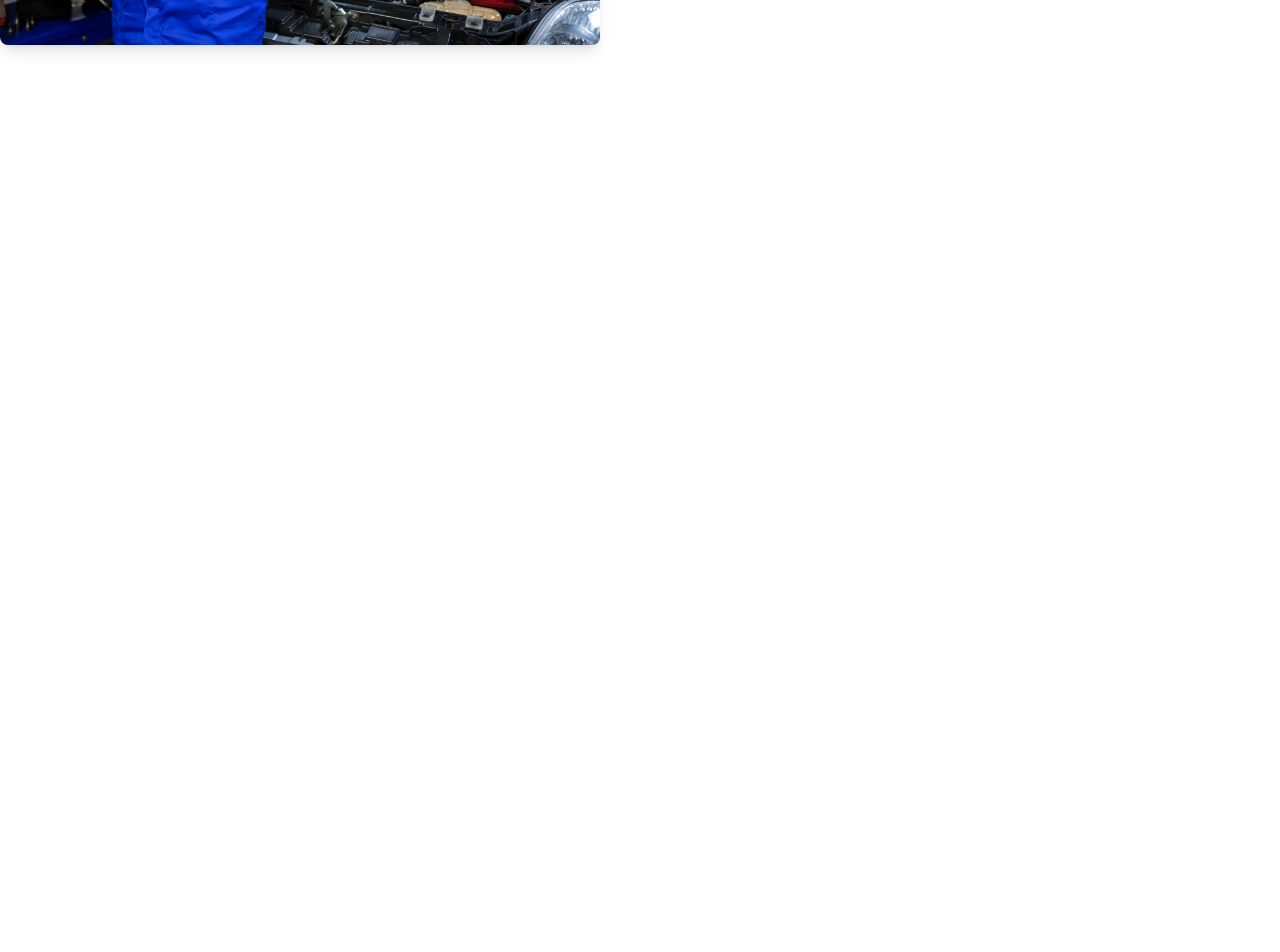
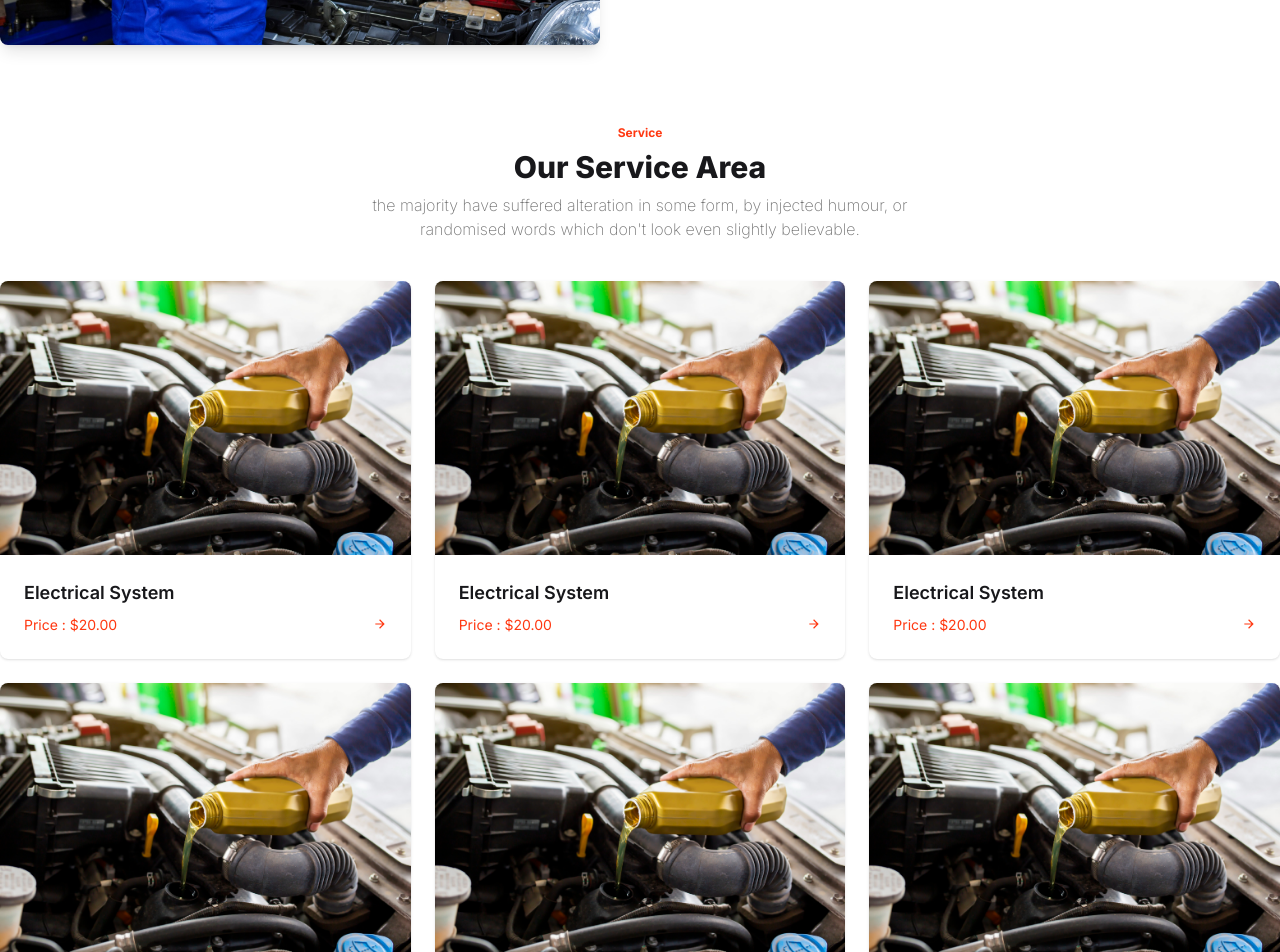
Before and after one commit to MD-Moniruzzaman-Arafat/web-project-19-client, a React (Vite) app: page / in a window 1280 px wide. Shown: the part 1100-2052 px from the top of the page. Before the commit the page ends 1225 px from the top, so only its background shows below. Built offline with nearby package versions, Linux system fonts and the light colour scheme.

Commit message:
service components design

```diff
--- /dev/null
+++ b/src/components/service/Service.jsx
@@ -0,0 +1,32 @@
+import ServiceCard from './ServiceCard'
+
+export default function Service() {
+  return (
+    <>
+      <div className="container mx-auto my-20">
+        <div className="text-center max-w-xl mx-auto space-y-2">
+          <h6 className="text-[#FF3811] text-xs font-bold">Service</h6>
+          <h1 className="text-3xl font-extrabold">Our Service Area</h1>
+          <p className="mt-2 text-[#737373] font-extralight">
+            the majority have suffered alteration in some form, by injected
+            humour, or randomised words which don't look even slightly
+            believable.{' '}
+          </p>
+        </div>
+        <div className="grid grid-cols-1 md:grid-cols-2 lg:grid-cols-3 gap-6 mt-10">
+          <ServiceCard />
+          <ServiceCard />
+          <ServiceCard />
+          <ServiceCard />
+          <ServiceCard />
+          <ServiceCard />
+        </div>
+        <div className="text-center mt-10">
+          <button className="btn btn-outline border-[#FF3811] text-[#FF3811]">
+            More Services
+          </button>
+        </div>
+      </div>
+    </>
+  )
+}
--- /dev/null
+++ b/src/components/service/ServiceCard.jsx
@@ -0,0 +1,23 @@
+import { IoMdArrowForward } from 'react-icons/io'
+import img from '../../assets/images/services/1.jpg'
+
+export default function ServiceCard() {
+  return (
+    <>
+      <div className="card bg-base-100 shadow-sm">
+        <figure>
+          <img src={img} alt="Electrical System" />
+        </figure>
+        <div className="card-body ">
+          <h2 className="card-title">Electrical System</h2>
+          <div className="card-actions justify-end items-center text-[#FF3811]">
+            <p>Price : $20.00</p>
+            <button>
+              <IoMdArrowForward />
+            </button>
+          </div>
+        </div>
+      </div>
+    </>
+  )
+}
--- a/src/pages/HomePage.jsx
+++ b/src/pages/HomePage.jsx
@@ -1,11 +1,13 @@
 import AboutUs from '../components/aboutUs/AboutUs'
 import Carousel from '../components/carousel/Carousel'
+import Service from '../components/service/Service'
 
 export default function HomePage() {
   return (
     <>
       <Carousel />
       <AboutUs />
+      <Service />
     </>
   )
 }
```
